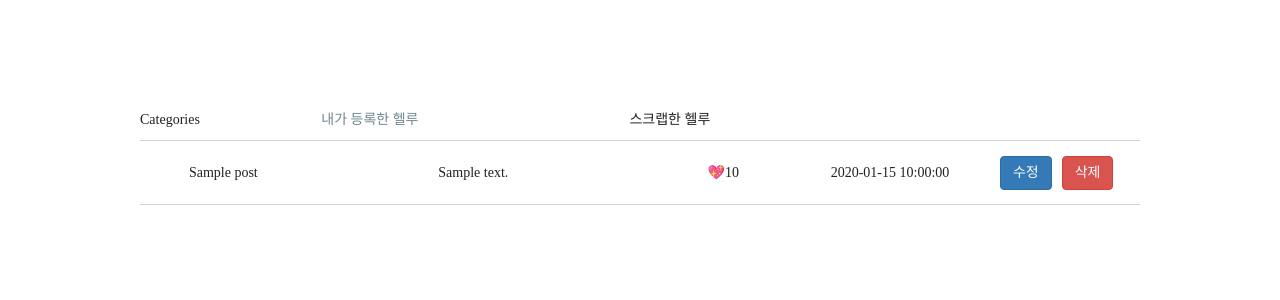
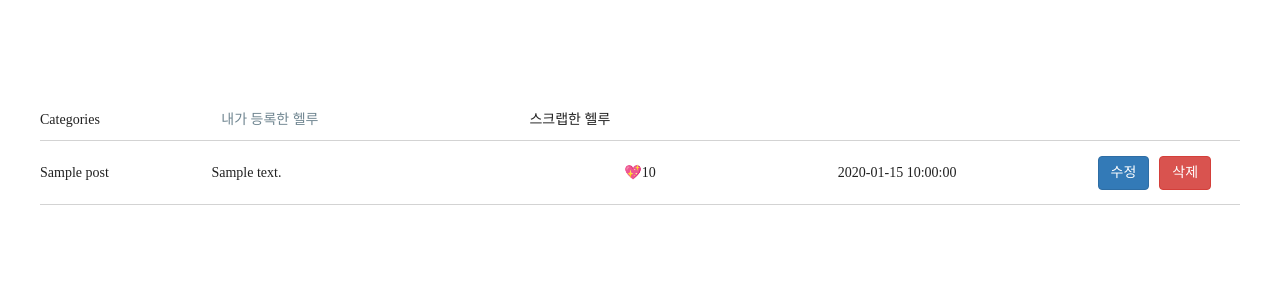
Before and after one commit to MoingXTwice/Hellrou, a Flask app: template templates/mypage.html in a window 1280 px wide. Shown: the part 150-450 px from the top of the page. Run offline with Flask 2, Linux system fonts and the light colour scheme; the template is opened without the code that fills it: most values are stand-ins (such as "Sample title", 1, 10 or a date in 2020); some libraries are stand-ins or nearby versions.

Commit message:
마이페이지 css수정

```diff
--- a/static/css/mypage.css
+++ b/static/css/mypage.css
@@ -22,7 +22,7 @@
     height : 100%;
 
     border-radius: 61px;
-    padding : 100px;
+    padding-top : 100px;
 }
 .mypage_nav{
     display: flex;
@@ -60,13 +60,19 @@
 }
 .list_title{
     flex : 1;
-    display: flex;
-    justify-content: center;
+    min-width : 10vw;
+    display: inline-block;
+    overflow: hidden;
+    text-overflow: ellipsis;
+    white-space: nowrap;
 }
 .list_desc{
     flex : 2;
-    display: flex;
-    justify-content: center;
+    min-width : 15vw;
+    display: inline-block;
+    overflow: hidden;
+    text-overflow: ellipsis;
+    white-space: nowrap;
 }
 .list_likes{
     flex : 1;
@@ -74,7 +80,7 @@
     justify-content: center;
 }
 .list_date{
-    flex : 1;
+    flex : 2;
     display: flex;
     justify-content: center;
 }
```
